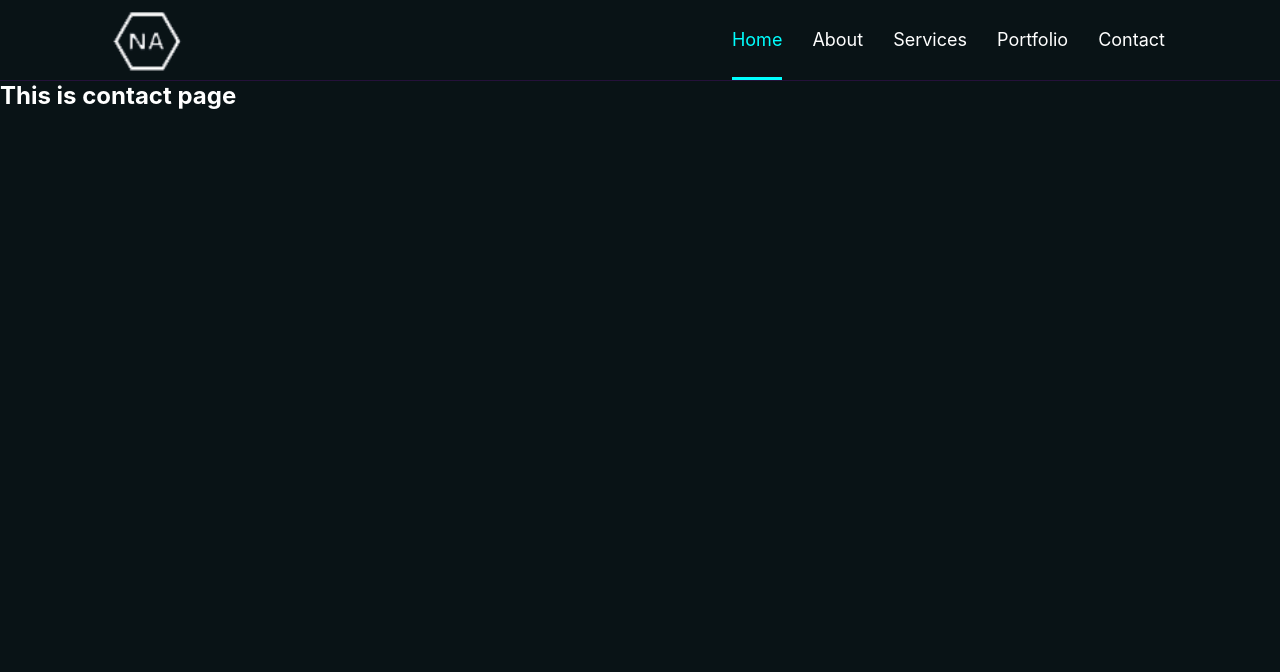
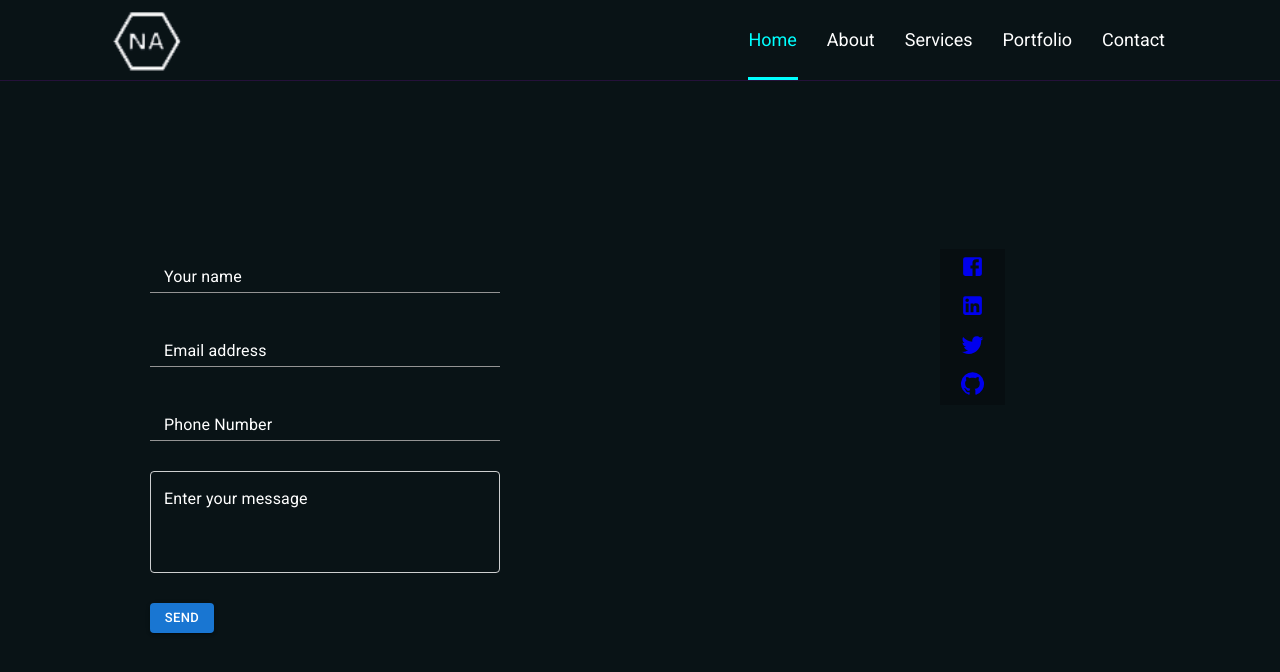
Before and after one commit to Nuralam30/my-portfolio, a React (Create React App) app: page /contact in a window 1280 px wide. Shown: the top 672 px of the page. Built offline with nearby package versions, Linux system fonts and the light colour scheme.

Commit message:
contact form created

```diff
--- a/package.json
+++ b/package.json
@@ -5,6 +5,7 @@
   "dependencies": {
     "@emotion/react": "^11.10.5",
     "@emotion/styled": "^11.10.5",
+    "@fontsource/roboto": "^4.5.8",
     "@mui/base": "^5.0.0-alpha.104",
     "@mui/icons-material": "^5.10.9",
     "@mui/material": "^5.10.12",
--- a/src/components/Contact/Contact.css
+++ b/src/components/Contact/Contact.css
@@ -0,0 +1,36 @@
+.contact{
+    min-height: 90vh;
+    width: 100%;
+    display: flex;
+    align-items: center;
+    padding: 0px 150px;
+}
+
+.MuiFormControl-root{
+    margin-bottom: 30px !important;
+}
+.MuiFormControl-root label,
+#my-input,
+#my-helper-text{
+    color: #fff;
+}
+#my-input{
+    border-bottom: 1px solid #fff;
+    padding: 2px 15px;
+}
+.MuiOutlinedInput-notchedOutline {
+    border-color: #ffffffcc !important;
+}
+.MuiInputBase-root textarea{
+    color: #fff;
+}
+.social-icons{
+    display: flex;
+    flex-direction: column;
+    justify-content: center;
+    align-items: center;
+}
+.social-icons a{
+    padding: 5px 20px;
+    background-color: rgba(0, 0, 0, 0.25);
+}
--- a/src/components/Contact/Contact.js
+++ b/src/components/Contact/Contact.js
@@ -1,12 +1,69 @@
 import React from 'react';
 import './Contact.css';
 import Header from '../Header/Header';
+import { FormGroup, FormControl, InputLabel, Input, Grid, Box, TextField } from '@mui/material';
+import Button from '@mui/material/Button';
+import FacebookIcon from '@mui/icons-material/Facebook';
+import LinkedInIcon from '@mui/icons-material/LinkedIn';
+import TwitterIcon from '@mui/icons-material/Twitter';
+import GitHubIcon from '@mui/icons-material/GitHub';
+
 
 const Contact = () => {
     return (
         <div>
             <Header></Header>
-            <h2>This is contact page</h2>
+            <div className="contact">
+                    <Grid container spacing={2}>
+                        <Grid item xs={8} md={8}>
+                            <Box
+                                sx={{
+                                    width: 350,
+                                    maxWidth: '100%',
+                                }}
+                            >
+                            <FormGroup>
+                                <FormControl>
+                                    <InputLabel htmlFor="my-input">Your name</InputLabel>
+                                    <Input id="my-input" aria-describedby="my-helper-text" />
+                                </FormControl>
+                                <FormControl>
+                                    <InputLabel htmlFor="my-input">Email address</InputLabel>
+                                    <Input id="my-input" aria-describedby="my-helper-text" />
+                                </FormControl>
+                                <FormControl>
+                                    <InputLabel htmlFor="my-input">Phone Number</InputLabel>
+                                    <Input id="my-input" aria-describedby="my-helper-text" />
+                                </FormControl>
+                                <TextField
+                                    id="outlined-multiline-static"
+                                    label="Enter your message"
+                                    multiline
+                                    rows={3}
+                                />
+                                <Box
+                                    sx={{
+                                        width: 150,
+                                        maxWidth: '100%',
+                                    }}
+                                >
+                                    <Button variant="contained" size="small"> Send </Button>
+                                </Box>
+
+                            </FormGroup>
+                        </Box>
+                    </Grid>
+
+                    <Grid item xs={4} md={4}>
+                        <div className="social-icons">
+                            <a href="#facebook"><FacebookIcon sx={{fontSize: '25px'}}></FacebookIcon></a>
+                            <a href="#linkedin"><LinkedInIcon sx={{fontSize: '25px'}}></LinkedInIcon></a>
+                            <a href="#twitter"><TwitterIcon sx={{fontSize: '25px'}}></TwitterIcon></a>
+                            <a href="#github"><GitHubIcon sx={{fontSize: '25px'}}></GitHubIcon></a>
+                        </div>
+                    </Grid>
+                </Grid>
+            </div>
         </div>
     );
 };
--- a/src/index.css
+++ b/src/index.css
@@ -1,8 +1,9 @@
 body {
   margin: 0;
-  font-family: -apple-system, BlinkMacSystemFont, 'Segoe UI', 'Roboto', 'Oxygen',
+  /* font-family: -apple-system, BlinkMacSystemFont, 'Segoe UI', 'Roboto', 'Oxygen',
     'Ubuntu', 'Cantarell', 'Fira Sans', 'Droid Sans', 'Helvetica Neue',
-    sans-serif;
+    sans-serif; */
+    font-family: 'Roboto';
   -webkit-font-smoothing: antialiased;
   -moz-osx-font-smoothing: grayscale;
 }
--- a/src/index.js
+++ b/src/index.js
@@ -2,6 +2,11 @@ import React from 'react';
 import ReactDOM from 'react-dom/client';
 import './index.css';
 import App from './App';
+import '@fontsource/roboto/300.css';
+import '@fontsource/roboto/400.css';
+import '@fontsource/roboto/500.css';
+import '@fontsource/roboto/700.css';
+
 import reportWebVitals from './reportWebVitals';
 
 const root = ReactDOM.createRoot(document.getElementById('root'));
```
Also changed, not shown: 1 other file (tests, documents, lock files or other folders).
